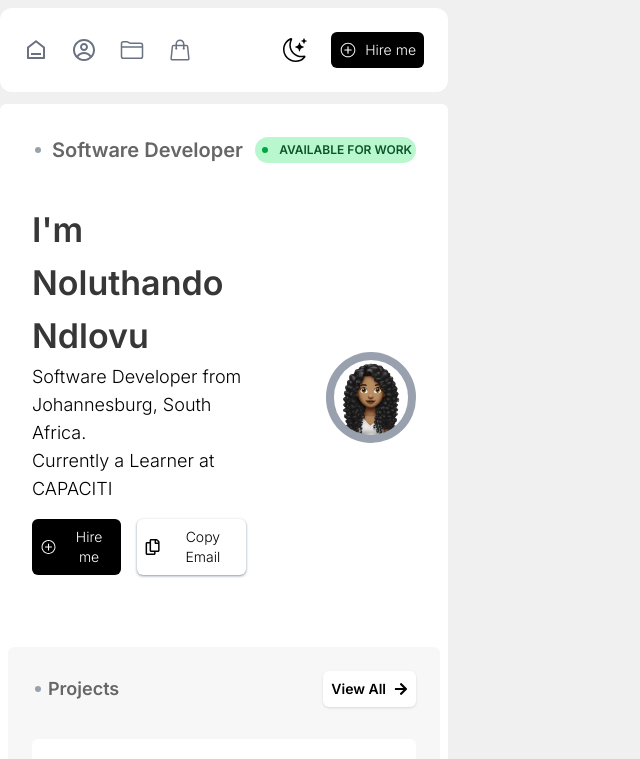
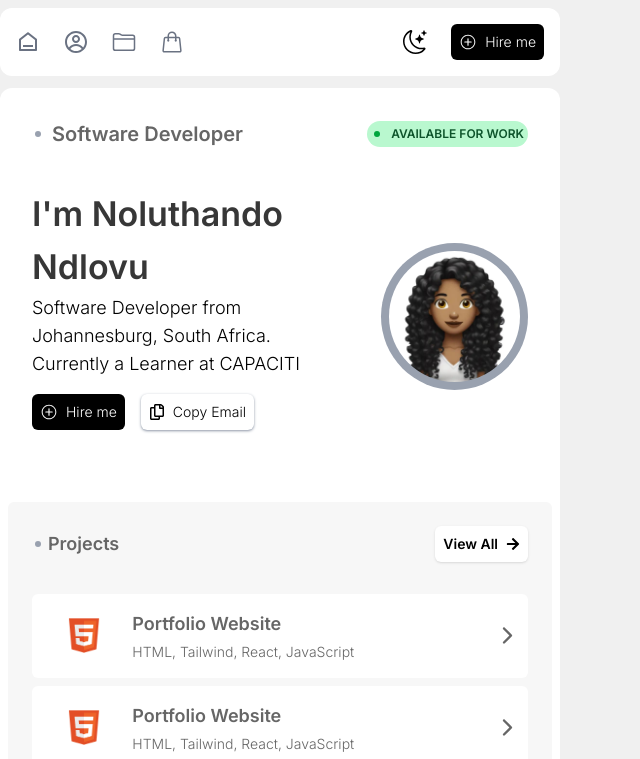
Before and after one commit to noluzar/noluthando-portfolio, a React (Vite) app: page / in a window 1280 px wide. Shown: the top 759 px of the page, without its empty margins (0-640 px from the left). Built offline with nearby package versions, Linux system fonts and the light colour scheme.

Commit message:
navbar fix

```diff
--- a/src/components/Navbar.jsx
+++ b/src/components/Navbar.jsx
@@ -8,7 +8,7 @@ import { HireMeButton } from './Buttons';
 
 const Navbar = () => {
     return (
-        <nav className='flex justify-between p-6 mt-2 bg-[var(--primary-color)] rounded-xl fixed w-[35%]'>
+        <nav className='flex justify-between p-4 mt-2 bg-[var(--primary-color)] rounded-xl fixed w-[560px]'>
             <div className='flex items-center space-x-6'>
                 <RiHome6Line className='size-6 text-gray-500' />
                 <CgProfile className='size-6 text-gray-500' />
--- a/src/layouts/MainLayout.jsx
+++ b/src/layouts/MainLayout.jsx
@@ -9,10 +9,10 @@ import Socials from '../components/Socials'
 const MainLayout = () => {
     return (
         <div className='flex flex-col items-cente'>
-            <div className='pb-26 w-full flex flex-col items-cente'>
+            <div className='pb-22 w-full flex flex-col items-cente'>
                 <Navbar />
             </div>
-            <div className='bg-white w-[35%] px-2 space-y-2 rounded-md flex flex-col items-cente'>
+            <div className='bg-white w-[560px] px-2 space-y-2 rounded-xl flex flex-col items-cente'>
                 <Profile />
                 <Projects />
                 <Skills />
```
